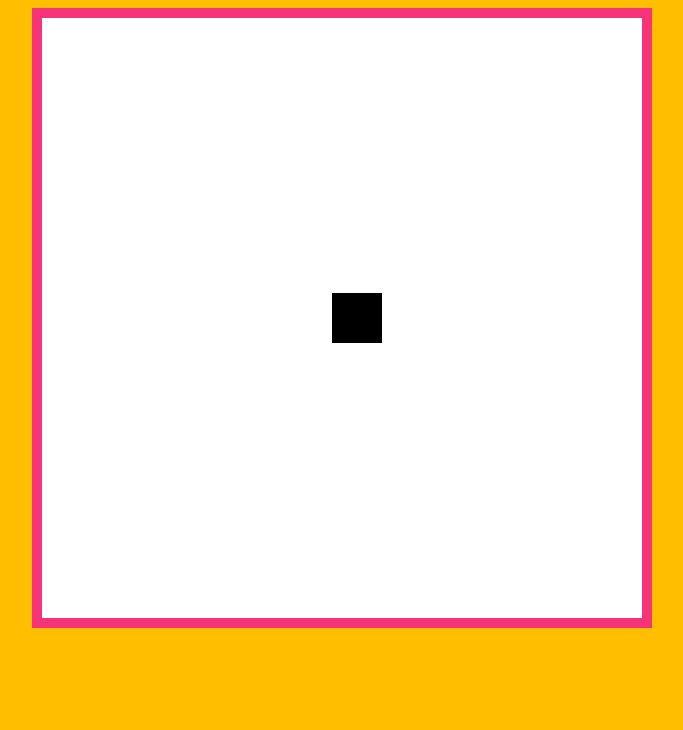
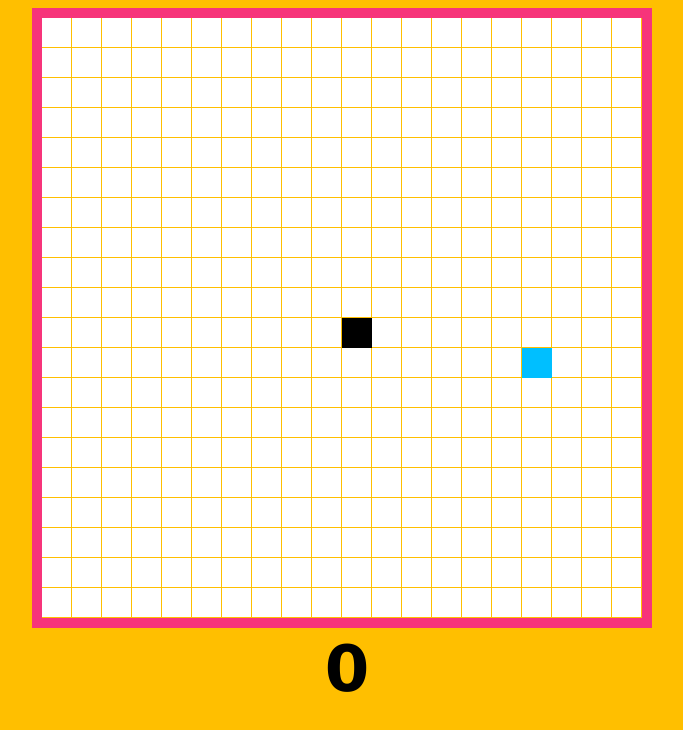
Before and after one commit to valerijmedvid/snake-js, a plain HTML site: page index.html in a window 1280 px wide. Shown: the whole page, without its empty margins (298-981 px from the left). Drawn offline with Linux system fonts and the light colour scheme.

Commit message:
basic game

```diff
--- a/index.html
+++ b/index.html
@@ -1,13 +1,18 @@
 <!DOCTYPE html>
 <html lang="en">
+
 <head>
   <meta charset="UTF-8">
   <meta name="viewport" content="width=device-width, initial-scale=1.0">
   <link rel="stylesheet" href="style.css">
   <title>SnakeJS</title>
 </head>
+
 <body>
   <canvas width="600" height="600"></canvas>
+  <h1>0</h1>
+
   <script src="snake.js"></script>
 </body>
+
 </html>
--- a/snake.js
+++ b/snake.js
@@ -4,57 +4,88 @@ document.addEventListener("keydown", keyPush)
 // Canvas
 const canvas = document.querySelector('canvas')
 const ctx = canvas.getContext("2d")
+const title = document.querySelector('h1')
+
+// Game
+const snakeSize = 30
+let gameSpeed = 10
+let score = 0
 
 // Player
-const snakeSize = 50
-
-let snakeSpeed = 5
+let snakeSpeed = snakeSize
 let snakePosX = 0
-let snakePosY = canvas.height / 2 - snakeSize / 2
+let snakePosY = canvas.height / 2
 
 let velocityX = 1
 let velocityY = 0
 
+// Food
+let foodPosX = 0
+let foodPosY = 0
 
-// loop
+const tileCountX = canvas.width / snakeSize
+const tileCountY = canvas.height / snakeSize
+
+
+/**
+* GAME LOOP
+*/
 function gameLoop() {
     drawStuff()
     moveStuff()
 
-    requestAnimationFrame(gameLoop)
+    setTimeout(gameLoop, 1000 / gameSpeed)
 }
 
+resetFood()
 gameLoop()
 
 
 /**
- *  MOVE EVERYTHING
- */
+*  MOVE EVERYTHING
+*/
 function moveStuff() {
     snakePosX += snakeSpeed * velocityX
     snakePosY += snakeSpeed * velocityY
 
-    if (snakePosX > canvas.width) {
+    // Wall collision
+    if (snakePosX > canvas.width - snakeSize) {
         snakePosX = 0
     }
-    if (snakePosX < -snakeSize) {
+    if (snakePosX < 0) {
         snakePosX = canvas.width
     }
-    if (snakePosY > canvas.height) {
+    if (snakePosY > canvas.height - snakeSize) {
         snakePosY = 0
     }
-    if (snakePosY < - snakeSize) {
+    if (snakePosY < 0) {
         snakePosY = canvas.height
     }
+
+    // Food collision
+    if (snakePosX === foodPosX && snakePosY === foodPosY) {
+        gameSpeed++
+        title.textContent = ++score
+        resetFood()
+    }
 }
+
 
 /**
  *  DRAW EVERYTHING
  */
 function drawStuff() {
-    rectangle("white", 0, 0, canvas.width, canvas.height)
+    // Background
+    rectangle("#ffbf00", 0, 0, canvas.width, canvas.height)
+
+    // Grid
+    drawGrid()
+
+    // Food
+    rectangle("#00bfff", foodPosX, foodPosY, snakeSize, snakeSize)
+
+    // Snake
     rectangle("black", snakePosX, snakePosY, snakeSize, snakeSize)
-
 }
 
 // Draw rectangle
@@ -62,6 +93,22 @@ function rectangle(color, x, y, width, height) {
     ctx.fillStyle = color
     ctx.fillRect(x, y, width, height)
 }
+
+// Draw grid
+function drawGrid() {
+    for (let i = 0; i < tileCountX; ++i) {
+        for (let j = 0; j < tileCountY; ++j) {
+            rectangle("#fff", snakeSize * i, snakeSize * j, snakeSize - 1, snakeSize - 1)
+        }
+    }
+}
+
+// Randomize food position
+function resetFood() {
+    foodPosX = Math.floor(Math.random() * tileCountX) * snakeSize
+    foodPosY = Math.floor(Math.random() * tileCountY) * snakeSize
+}
+
 
 /**
  *  KEYBOARD
```
